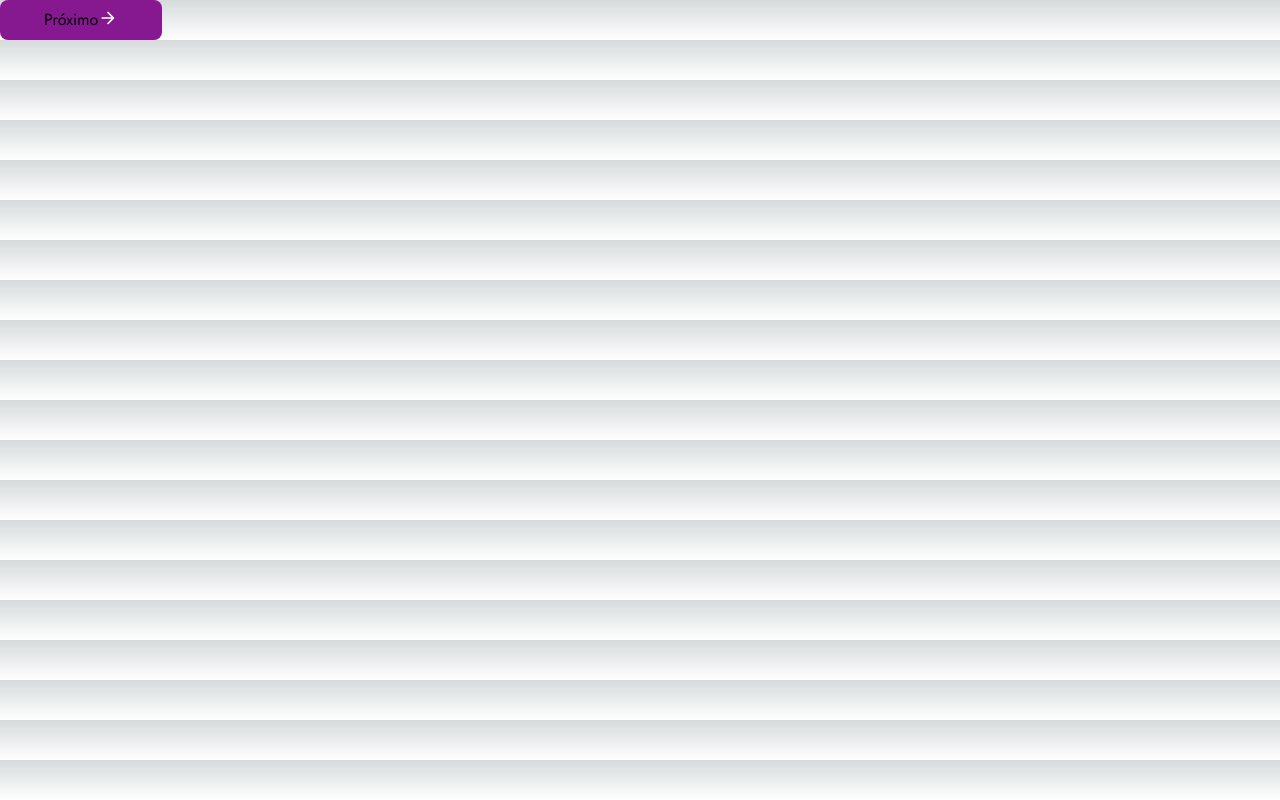
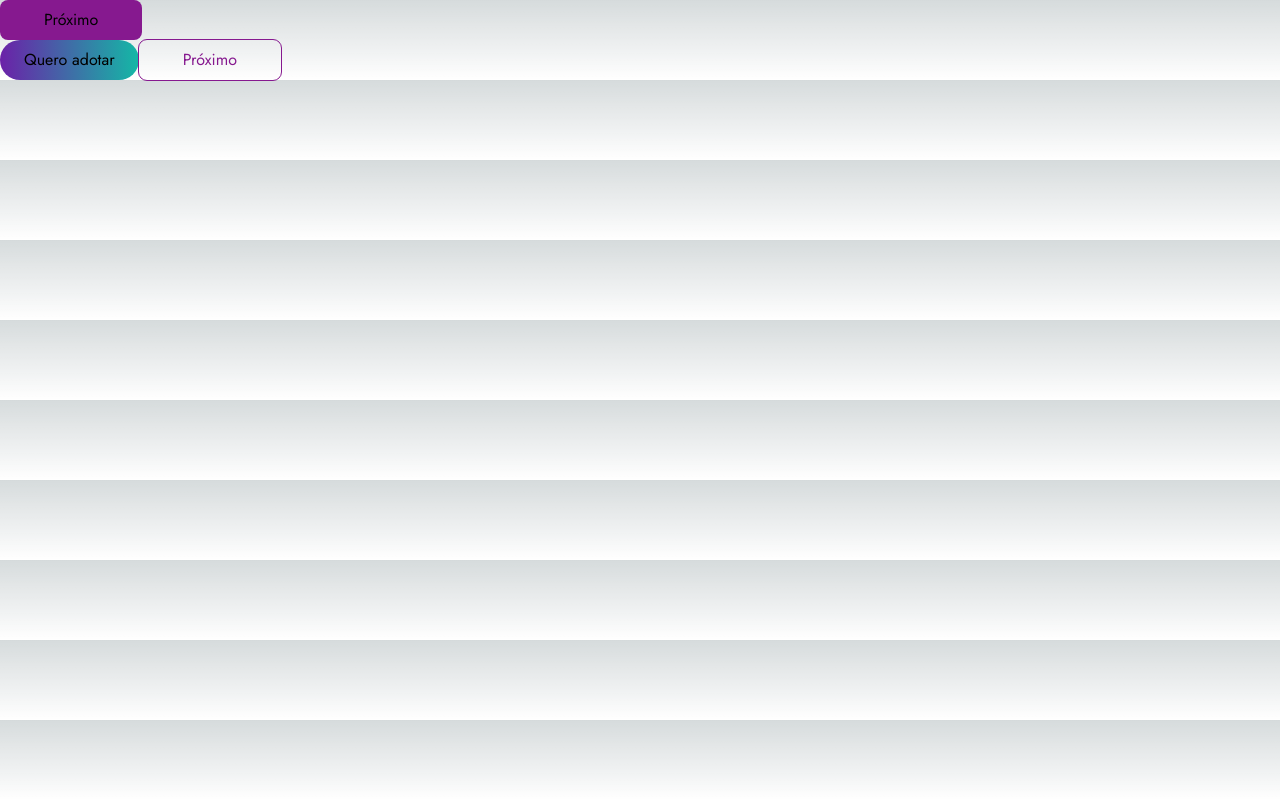
Before and after one commit to mateusmoov/busquePet, a Next.js app: page / in a window 1280 px wide. Built offline with nearby package versions, Linux system fonts and the light colour scheme.

Commit message:
feat: implement other variants and types

```diff
--- a/src/app/components/Button/index.tsx
+++ b/src/app/components/Button/index.tsx
@@ -1,18 +1,26 @@
 import { ReactNode } from "react";
 
+type VariantProps = Record<string, string>
+type VariantKeyProps = keyof typeof variants
+
 interface ButtonProps {
-  children: ReactNode
+  children: ReactNode;
+  variant: VariantKeyProps;
 }
 
+const variants = {
+  filled: "rounded-lg bg-fuchsia-800 py-2 px-11 font-body flex",
+  outlined:
+    "rounded-lg outline outline-1 outline-fuchsia-800 py-2 px-11 font-body",
+  gradient:
+    "rounded-full bg-gradient-to-r from-purple-800 to-teal-500 py-2 px-6 font-body",
+} satisfies VariantProps;
 
-export const Button = ({ children }: ButtonProps ) => {
+export const Button = ({ children, variant }: ButtonProps ) => {
 
-  const variants = {
-    primary: ''
-  }
 
   return (
-    <button className='rounded-lg bg-fuchsia-800 py-2 px-11 font-body flex'>
+    <button className={variants[variant]}>
       {children}
     </button>
   );
--- a/src/app/page.tsx
+++ b/src/app/page.tsx
@@ -3,9 +3,12 @@ import { Button, Icon } from './components'
 
 export default function Home() {
   return (
-      <Button>
-        Próximo
-        <Icon variant='arrowRight' />
+    <>
+      <Button variant="filled">Próximo</Button>
+      <Button variant="gradient">Quero adotar</Button>
+      <Button variant="outlined">
+        <span className="text-fuchsia-800">Próximo</span>
       </Button>
+    </>
   );
 }
```
